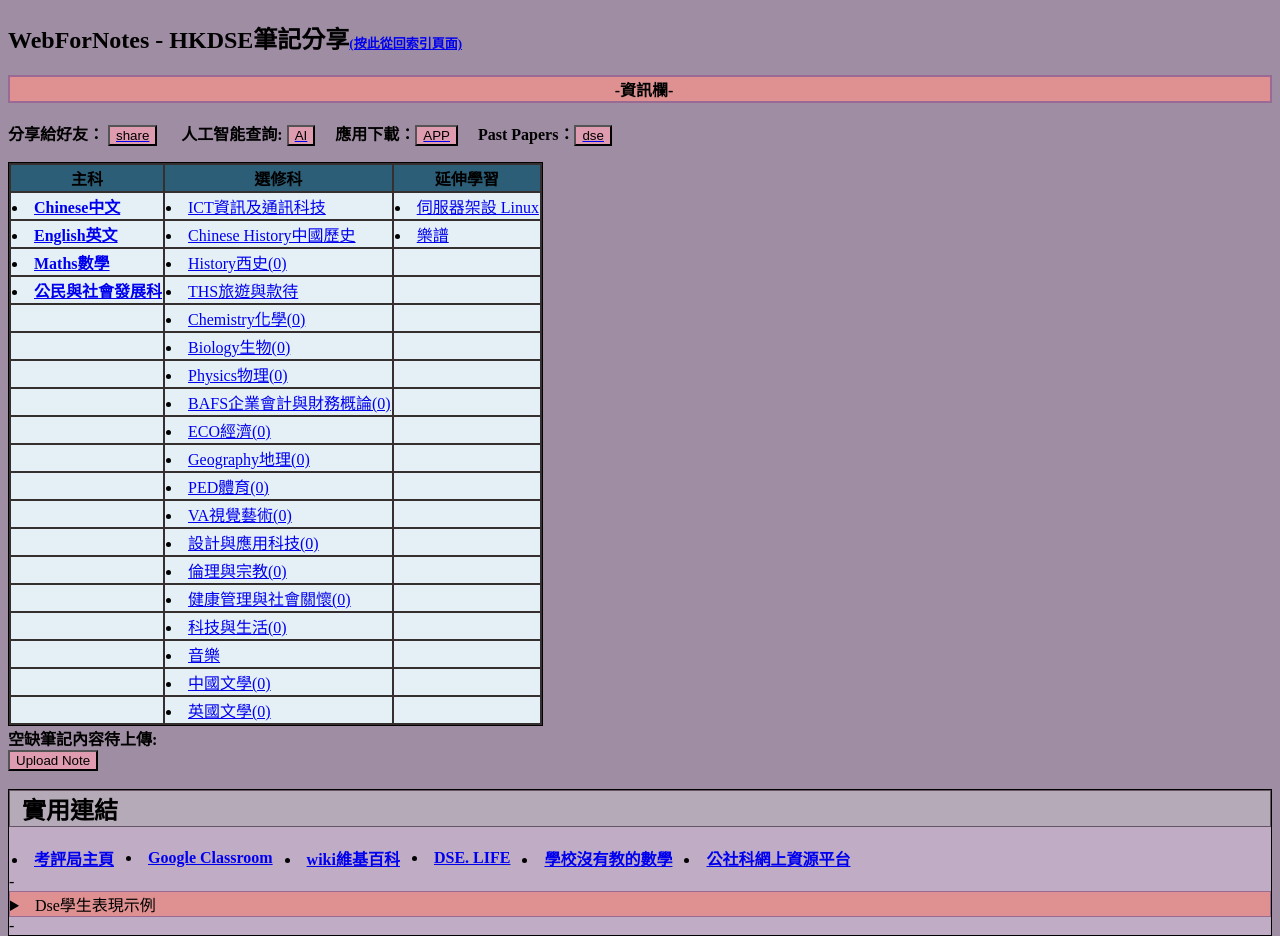
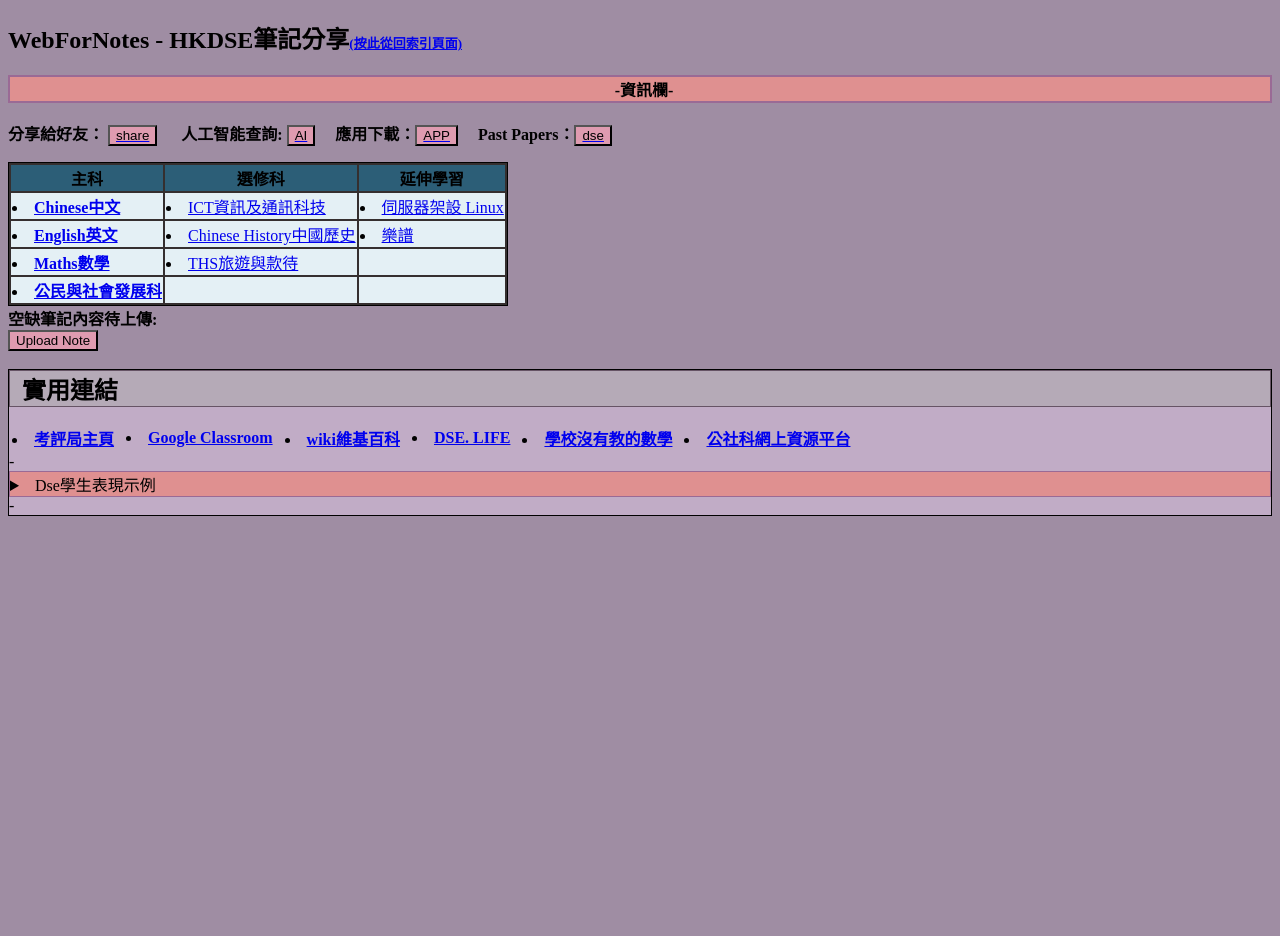
Before and after one commit to WebForNotes/path, a plain HTML site: page home.html in a window 1280 px wide. After the commit the page ends 828 px from the top, so only its background shows below. Drawn offline with Linux system fonts and the light colour scheme.

Commit message:
Update home.html

```diff
--- a/home.html
+++ b/home.html
@@ -143,87 +143,16 @@ summary.links{
            </tr>
            <tr>
                 <ul><th scope="row"class="thclass"><li><span><a href="https://webfornotes.github.io/path/main/math.html" Title="Maths數學">Maths數學</a></span></li></th></ul>
-                <ul><td><li><span><a href="https://drive.google.com/drive/folders/1xZO4oWQ-1cOjEFbfWAzStTjT55CjIvJc" Title="History西史">History西史(0)</a></span></li></td></ul>
+                <ul><td><li><span><a href="https://drive.google.com/drive/u/0/folders/1PH4b0qzRKkGzXMTPyt6GzrtdhxuulGtF" Title="THS旅遊與款待">THS旅遊與款待</a></span></li></td></ul>
                 <td></td>
            </tr>
            <tr>
                 <ul><th scope="row"class="thclass"><li><span><a href="https://webfornotes.github.io/path/main/government.html" Title="公民與社會發展科"> 公民與社會發展科</a></span></li></th></ul>
-                <ul><td><li><span><a href="https://drive.google.com/drive/u/0/folders/1PH4b0qzRKkGzXMTPyt6GzrtdhxuulGtF" Title="THS旅遊與款待"> THS旅遊與款待</a></span></li></td></ul>
+                <td></td>
                 <td></td>
            </tr>
-           <tr>
-                <th scope="row"class="thclass"></th>
-                <ul><td><li><span><a href="https://drive.google.com/drive/folders/1xO3p9_9kX08XOOyECSsrZLolTJQuoTMS" Title="Chemistry化學">Chemistry化學(0)</a></span></li></td></ul>
-                <td></td>
-           </tr>
-           <tr>
-                <th scope="row"class="thclass"></th>
-                <ul><td><li><span><a href="https://drive.google.com/drive/folders/1xvnQr9fDXen6nj46CV0-_gnqrP7dD0Hp" Title="Biology生物">Biology生物(0)</a></span></li></td></ul>
-                <td></td>
-           </tr>
-           <tr>
-                <th scope="row"class="thclass"></th>
-                <ul><td><li><span><a href="https://drive.google.com/drive/folders/1yAZ8e3w8NpLCQeX_esTJCVQMk2_Uu4Vv" Title="Physics物理">Physics物理(0)</a></span></li></td></ul>
-                <td></td>
-           </tr>
-                <th scope="row"class="thclass"></th>
-                <ul><td><li><span><a href="https://drive.google.com/drive/folders/1yLjQ7VNCZbA5q4L1YW2QiAUFnh1mvNtt" Title="BAFS企業會計與財務概論">BAFS企業會計與財務概論(0)</a></span></li></td></ul>
-                <td></td>
-           <tr>
-                <th scope="row"class="thclass"></th>
-                <ul><td><li><span><a href="https://drive.google.com/drive/folders/1yVubL_Y8zoegzLV__PiXDL1E9IHV8_Mc" Title="ECO經濟">ECO經濟(0)</a></span></li></td></ul>
-                <td></td>
-           </tr>
-           <tr>
-                <th scope="row"class="thclass"></th>
-                <ul><td><li><span><a href="https://drive.google.com/drive/folders/1yXtqOtZOHWlZRL7eT2MEf6e7U-X1RWmT" Title="Geography地理">Geography地理(0)</a></span></li></td></ul>
-                <td></td>
-           </tr>
-           <tr>
-                <th scope="row"class="thclass"></th>
-                <ul><td><li><span><a href="https://drive.google.com/drive/folders/1yiFbFA4U4CERsvzzZtvsjqN9UuH-150J" Title="PED體育">PED體育(0)</a></span></li></td></ul>
-                <td></td>
-            </tr>
-            <tr>
-                <th scope="row"class="thclass"></th>
-                <ul><td><li><span><a href="https://drive.google.com/drive/folders/13OlLyN4To50B3Ie21Hbx4YxPvk2uXVSc" Title="VA視藝">VA視覺藝術(0)</a></span></li></td></ul>
-                <td></td>
-            </tr>
-            <tr>
-                <th scope="row"class="thclass"></th>
-                <ul><td><li><span><a href="https://drive.google.com/drive/folders/13RZxJjwj6xdpu-0BRzalZwFMPuIvK_ZM" Title="設計與應用科技">設計與應用科技(0)</a></span></li></td></ul>
-                <td></td>
-            </tr>
-            <tr>
-                <th scope="row"class="thclass"></th>
-                <ul><td><li><span><a href="https://drive.google.com/drive/folders/13VvZfl5epH3DkzwCpVWmVmhq1Z0Fn0xc" Title="倫理與宗教">倫理與宗教(0)</a></span></li></td></ul>
-                <td></td>
-            </tr>
-            <tr>
-                <th scope="row"class="thclass"></th>
-                <ul><td><li><span><a href="https://drive.google.com/drive/folders/13hpNKqz5B4i5RbaDbkTmbyPFCp1Qbl0h" Title="健康管理與社會關懷">健康管理與社會關懷(0)</a></span></li></td></ul>
-                <td></td>
-            </tr>
-            <tr>
-                <th scope="row"class="thclass"></th>
-                <ul><td><li><span><a href="https://drive.google.com/drive/folders/13u94agmloyhQXfPGpeDLm6EhiuOdEUcS" Title="科技與生活">科技與生活(0)</a></span></li></td></ul>
-                <td></td>
-            </tr>
-            <tr>
-                <th scope="row"class="thclass"></th>
-                <ul><td><li><span><a href="https://drive.google.com/drive/folders/13zQr3ShWFKiEoUkxO-UdhCxnEVq6DKjN" Title="音樂">音樂</a></span></li></td></ul>
-                <td></td>
-            </tr>
-            <tr>
-                <th scope="row"class="thclass"></th>
-                <ul><td><li><span><a href="https://drive.google.com/drive/folders/13XkowOgR8s6aZ76IqCzeDDQsdm5mNWKS" Title="中國文學">中國文學(0)</a></span></li></td></ul>
-                <td></td>
-            </tr>
-            <tr>
-                <th scope="row"class="thclass"></th>
-                <ul><td><li><span><a href="https://drive.google.com/drive/folders/13g1ZiMPk50PiFXdk55E5jKK7BISFWIup" Title="英國文學">英國文學(0)</a></span></li></td></ul>
-                <td></td>
-            </tr>
+
+
 
         </tbody>
     </table>
```
